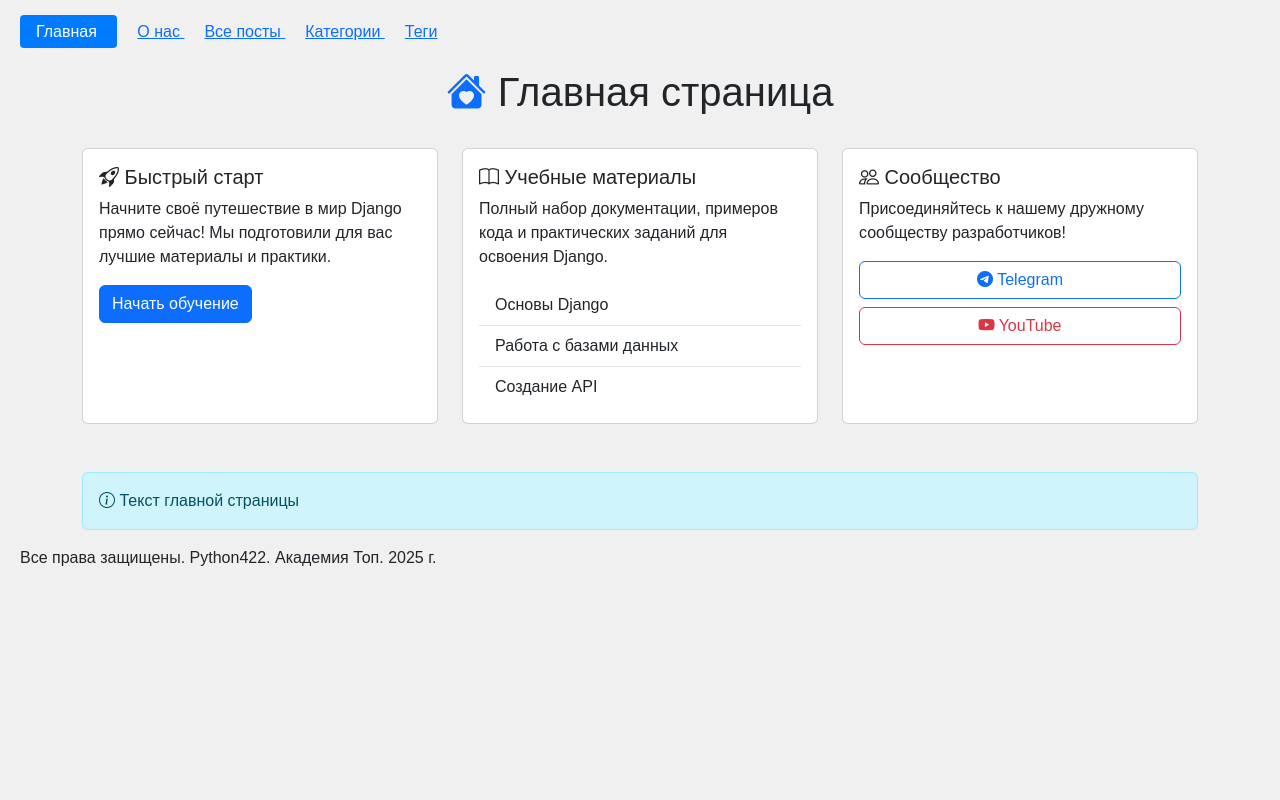
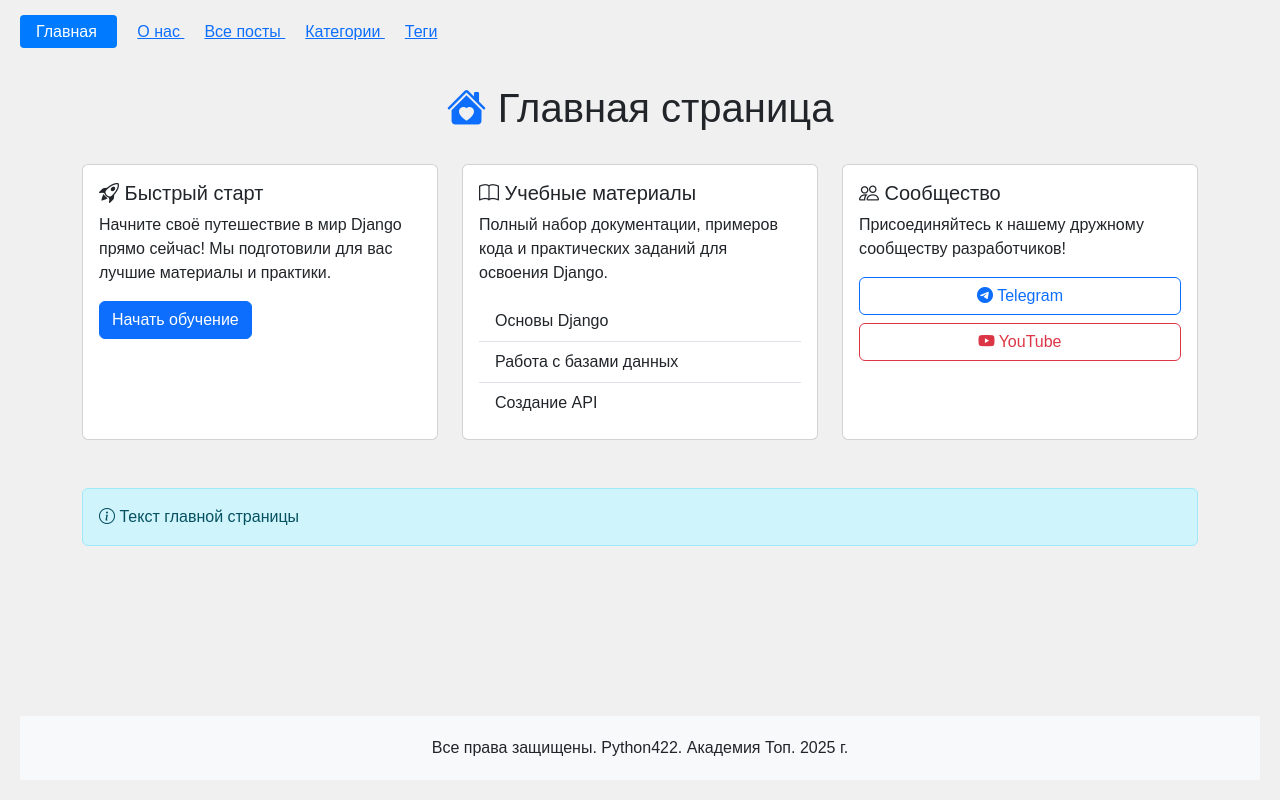
Before and after one commit to VladimirMonin/django_422, a Django app: page / in a window 1280 px wide. Run offline with Django 5.2, Linux system fonts and the light colour scheme.

Commit message:
templates: футер всегда внизу

```diff
--- a/static/css/main.css
+++ b/static/css/main.css
@@ -1,9 +1,24 @@
 body {
-    font-family: Arial, sans-serif;
+    min-height: 100vh;
+    display: flex;
+    flex-direction: column;
     margin: 0;
     padding: 20px;
     background-color: #f0f0f0;
+    font-family: Arial, sans-serif;
 }
+
+main {
+    flex: 1;
+}
+
+footer {
+    margin-top: auto;
+    padding: 20px;
+    text-align: center;
+    background-color: #f8f9fa;
+}
+
 
 nav ul {
     list-style: none;
```
